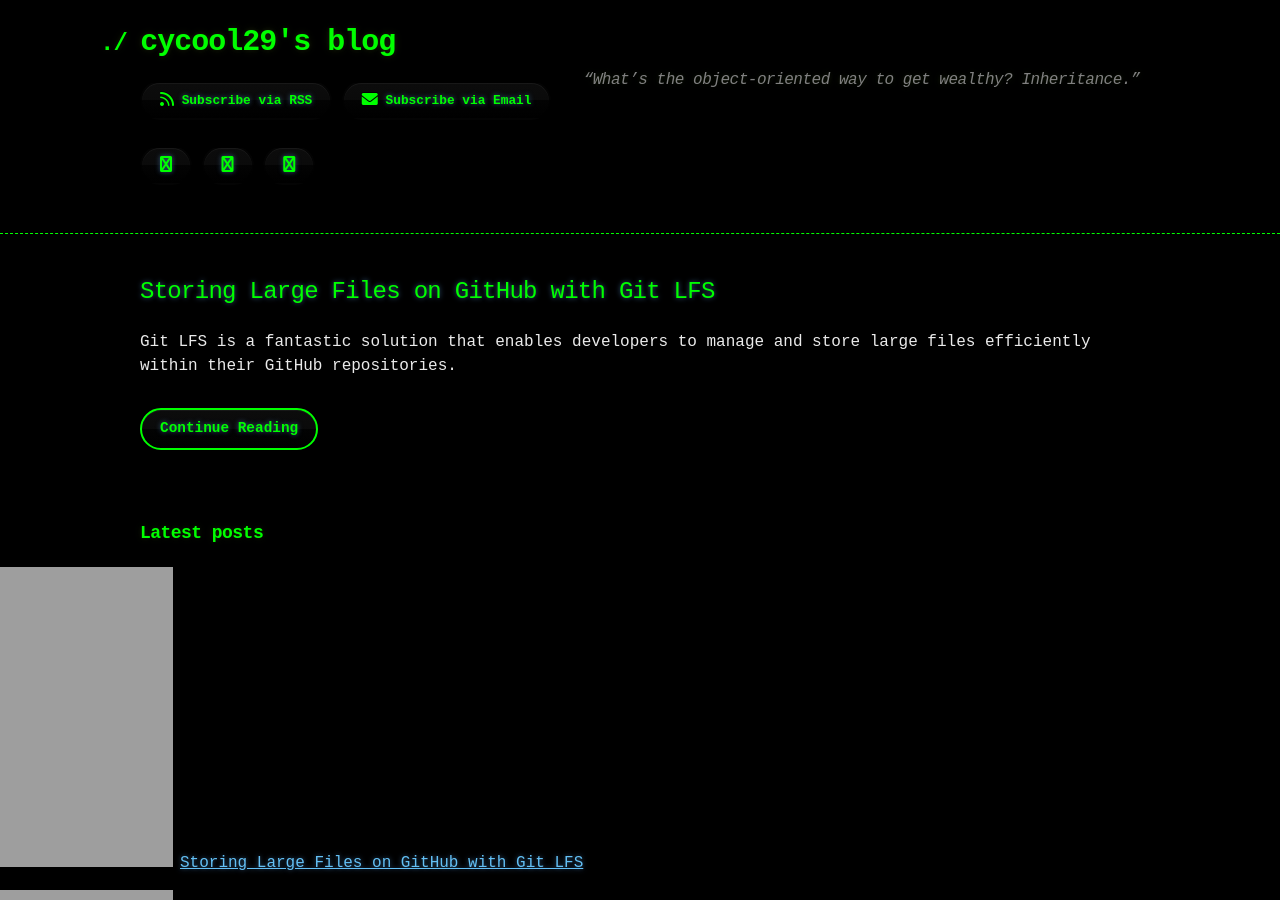
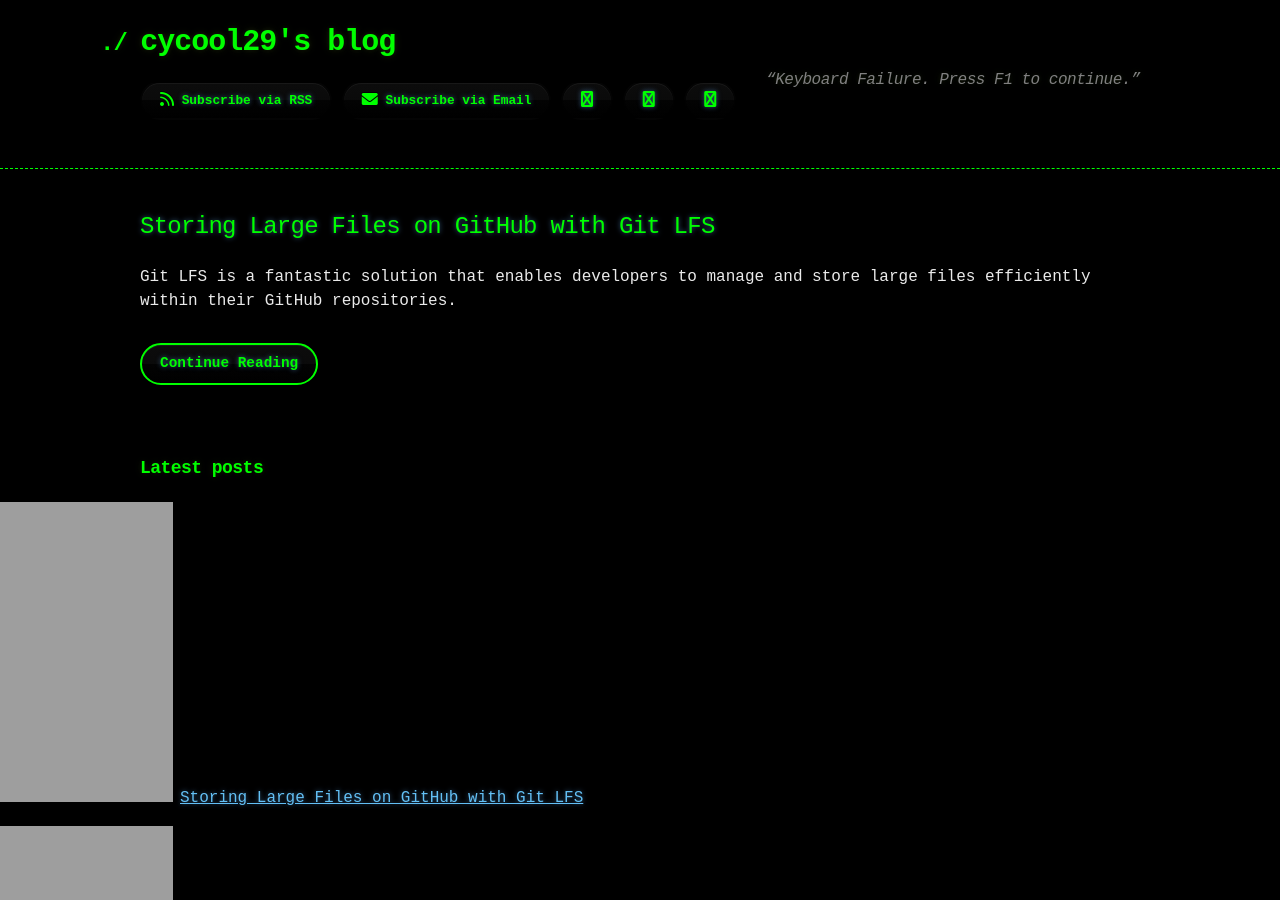
Before and after one commit to cycool29/cycool29.github.io, a Jekyll site: the page built from index.md, in a window 1280 px wide and 900 px high. Built offline with Jekyll 4.4.1, drawn with Linux system fonts in a browser that asks for light colours; a style sheet for code colours, icons or effects is not loaded.

Commit message:
Update quotes

```diff
--- a/_config.yml
+++ b/_config.yml
@@ -1,5 +1,5 @@
 title: cycool29's blog
-description: "“What’s the object-oriented way to get wealthy? Inheritance.” "
+description: "“Keyboard Failure. Press F1 to continue.” "
 bio: A high school student. Intermediate in Python, Git, Bash. Learning JavaScript. He/Him. "
 author: cycool29
 url: https://cycool29.github.io
```
